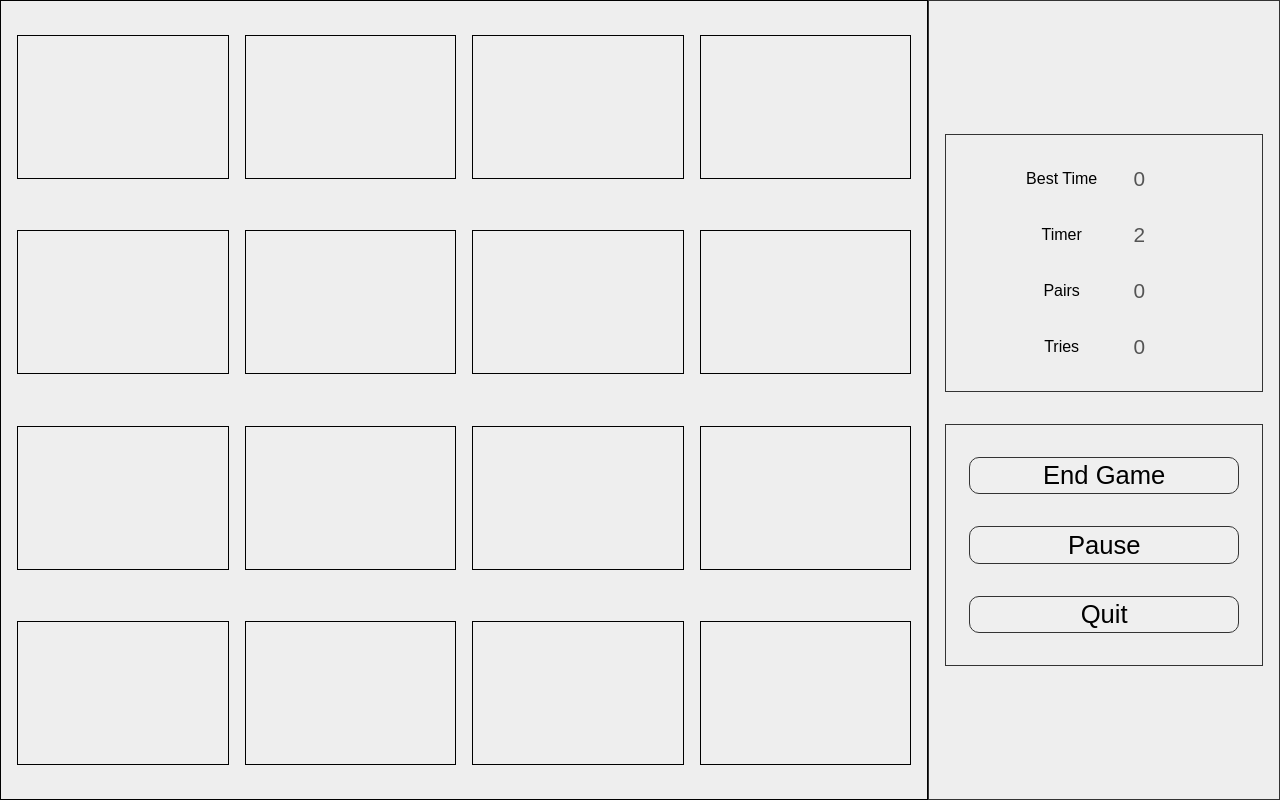
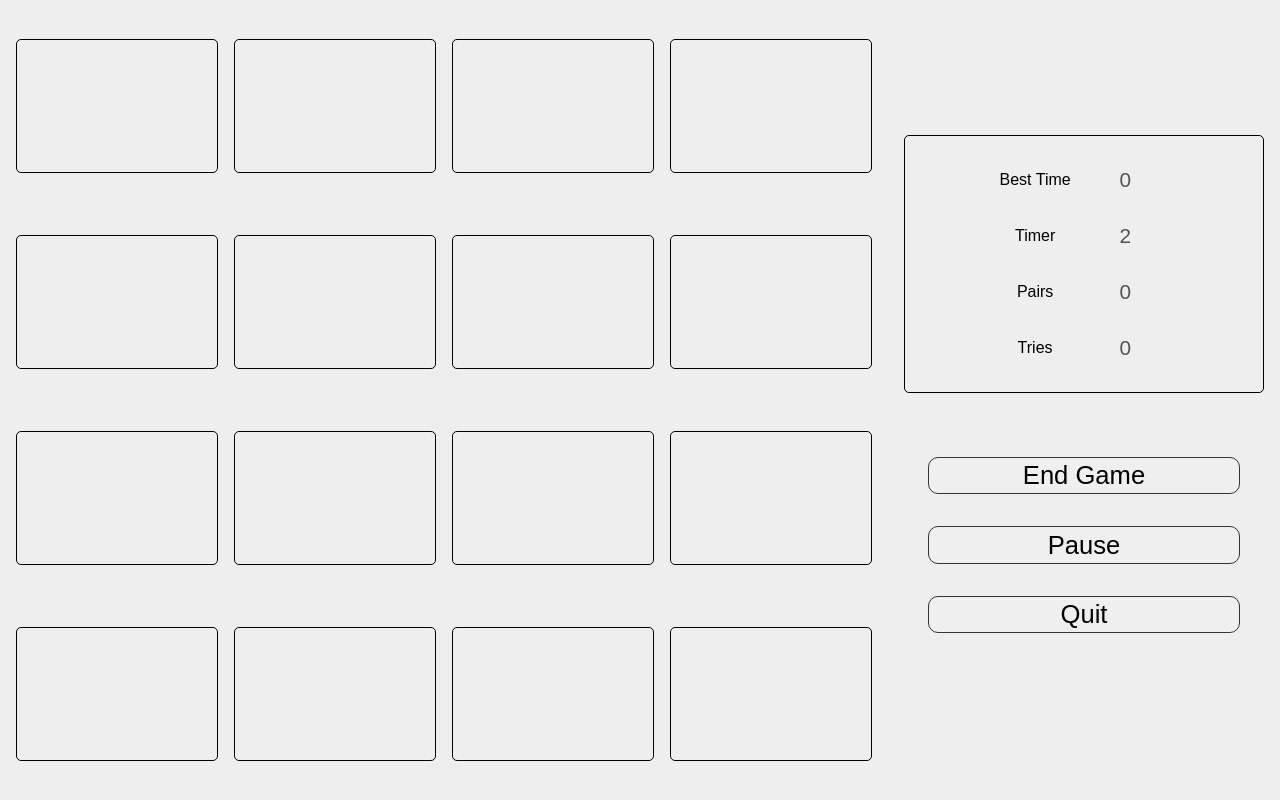
Before and after one commit to jetrivisonno/memory-game, a website: page TP_javascript_thomasjonathan/index.html in a window 1280 px wide. Both pictures are taken after a click on the input "start game". Drawn offline with Linux system fonts and the light colour scheme.

Commit message:
final css

```diff
--- a/TP_javascript_thomasjonathan/css/main.css
+++ b/TP_javascript_thomasjonathan/css/main.css
@@ -23,7 +23,6 @@ body {
     padding: 1rem;
     display: flex;
     flex-direction: column;
-    border: 1px solid #333;
     justify-content: center;
 }
 
@@ -34,13 +33,14 @@ body {
 
 #statWrapper, #btnWrapper {
     display: inherit;
-    border: 1px solid #333;
 }
 
 /* stats wrapper */
 
 #statWrapper {
     flex-direction: inherit;
+    border: solid black 1px;
+    border-radius: 5px;
 }
 
 #statWrapper > div {
@@ -89,7 +89,6 @@ body {
     display: none;
     grid-template-columns: auto auto auto auto;
     grid-gap: 1em;
-    border: solid black 1px;
     padding: 1rem;
     justify-items: center;
     align-items: center;
@@ -106,17 +105,28 @@ img {
 .card {
     perspective: 1000px;
     border: solid black 1px;
-    padding: 0.3rem;
+    border-radius: 5px;
+    position: relative;
+}
+
+.card:hover {
+    background-color: grey;
+    border-radius: 5px;
+    box-shadow: 0px 0px 7px 2px lightcoral;
 }
 
 .card, .front, .back {
 	width: 200px;
-	height: 132px;
+    height: 132px;
 }
 
 img {
     width: 100%;
     height: 100%;
+    position: absolute;
+    border-radius: 5px;
+    top: 0;
+    left: 0;
 }
 
 /* flip speed goes here */
@@ -138,7 +148,8 @@ img {
 .front {
 	z-index: 2;
 	/* for firefox 31 */
-	transform: rotateY(0deg);
+    transform: rotateY(0deg);
+    transition: all 0.2s ease-out;
 }
 
 /* back, initially hidden pane */
@@ -149,3 +160,7 @@ img {
 .card.flip .flipper {
 	transform: rotateY(180deg);
 }
+
+.card.flip {
+    background-color: grey;
+}
--- a/TP_javascript_thomasjonathan/js/events.js
+++ b/TP_javascript_thomasjonathan/js/events.js
@@ -42,7 +42,9 @@ const Events = (function () {
         pauseBtn.value = 'pause'
         if (pairsMade === MAX_MATCHES) {
             compareTime(completedIn)
-            alert('You completed the game in ' + completedIn + ' seconds.')
+            setTimeout(function () {
+                alert('You completed the game in ' + completedIn + ' seconds.')
+            }, 600)
         }
     }
     function pause (event) {
```
